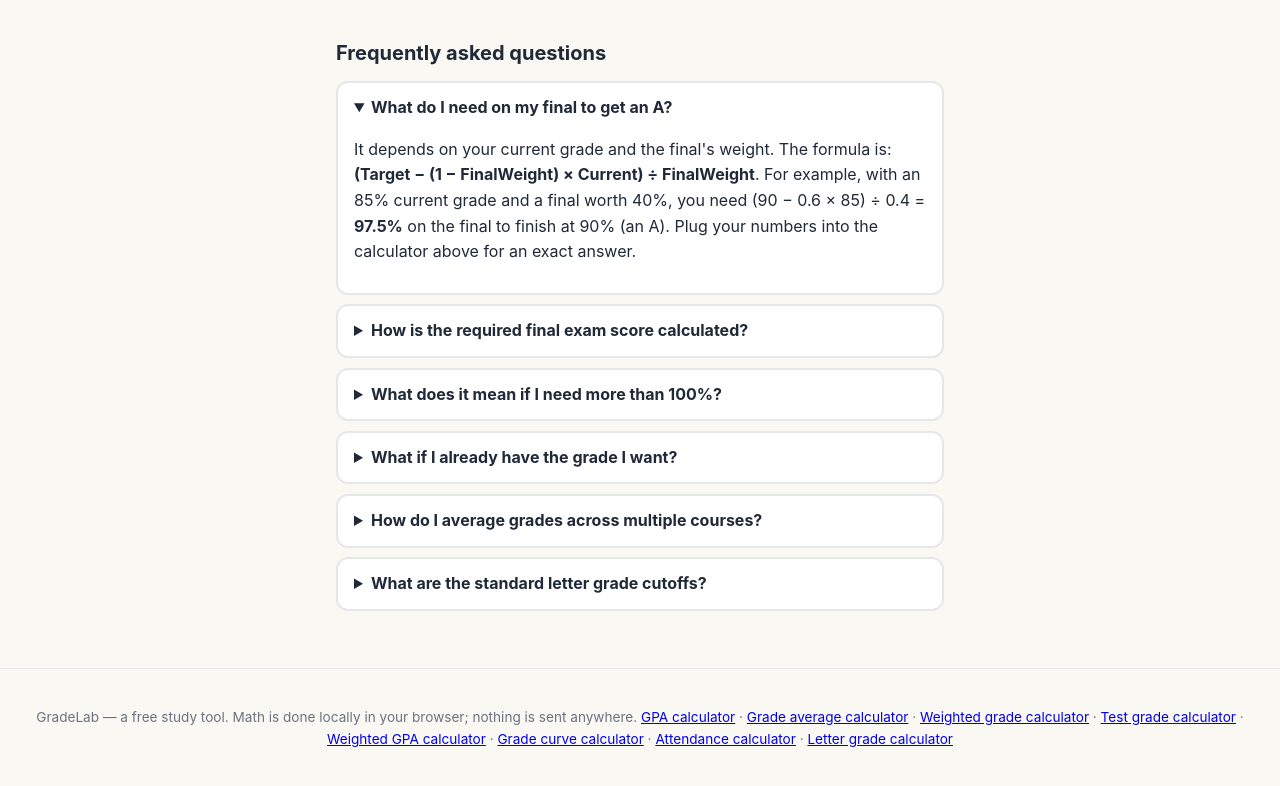
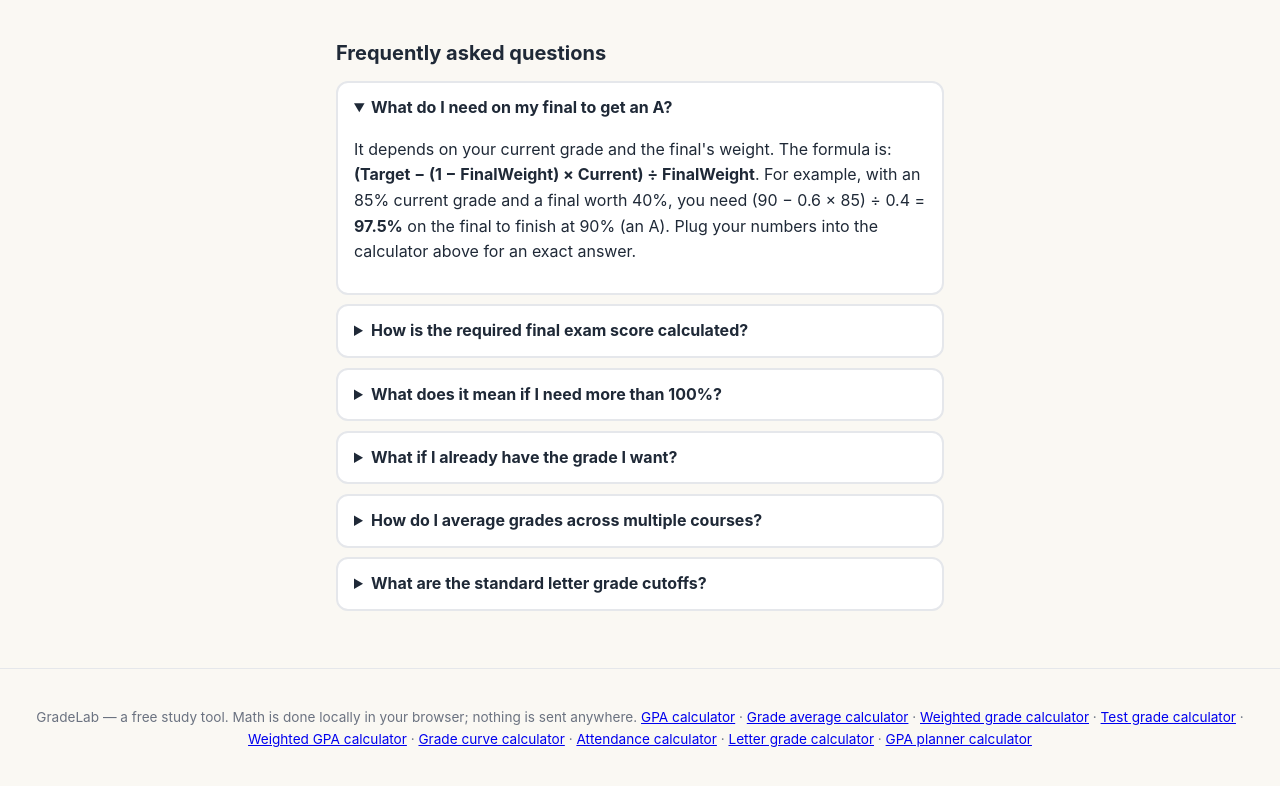
Before and after one commit to mimito-6/gradelab, a plain HTML site: page index.html in a window 1280 px wide. Shown: the part 768-1554 px from the top of the page. Drawn offline with Linux system fonts and the light colour scheme.

Commit message:
deploy index.html

```diff
--- a/index.html
+++ b/index.html
@@ -76,6 +76,7 @@
     <a href="grade-curve">Grade Curve Calculator</a>
     <a href="attendance">Attendance Calculator</a>
     <a href="letter-grade">Letter Grade Calculator</a>
+    <a href="gpa-planner">GPA Planner Calculator</a>
   </nav>
 </header>
 
@@ -181,7 +182,7 @@
 </main>
 
 <footer class="site-footer">
-  <p>GradeLab — a free study tool. Math is done locally in your browser; nothing is sent anywhere. <a href="gpa-calculator">GPA calculator</a> · <a href="grade-average">Grade average calculator</a> · <a href="weighted-grade">Weighted grade calculator</a> · <a href="test-grade">Test grade calculator</a> · <a href="weighted-gpa">Weighted GPA calculator</a> · <a href="grade-curve">Grade curve calculator</a> · <a href="attendance">Attendance calculator</a> · <a href="letter-grade">Letter grade calculator</a></p>
+  <p>GradeLab — a free study tool. Math is done locally in your browser; nothing is sent anywhere. <a href="gpa-calculator">GPA calculator</a> · <a href="grade-average">Grade average calculator</a> · <a href="weighted-grade">Weighted grade calculator</a> · <a href="test-grade">Test grade calculator</a> · <a href="weighted-gpa">Weighted GPA calculator</a> · <a href="grade-curve">Grade curve calculator</a> · <a href="attendance">Attendance calculator</a> · <a href="letter-grade">Letter grade calculator</a> · <a href="gpa-planner">GPA planner calculator</a></p>
 </footer>
 
 <script src="app.js"></script>
```
